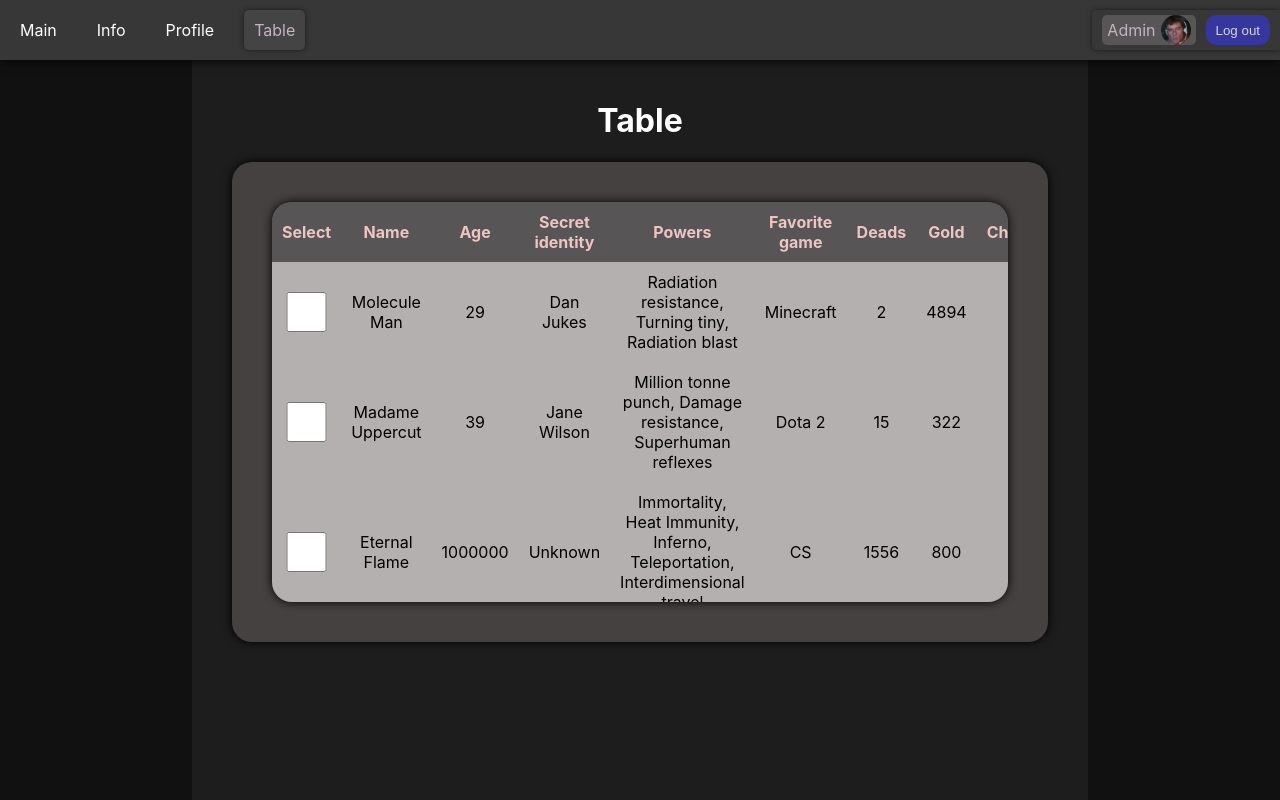
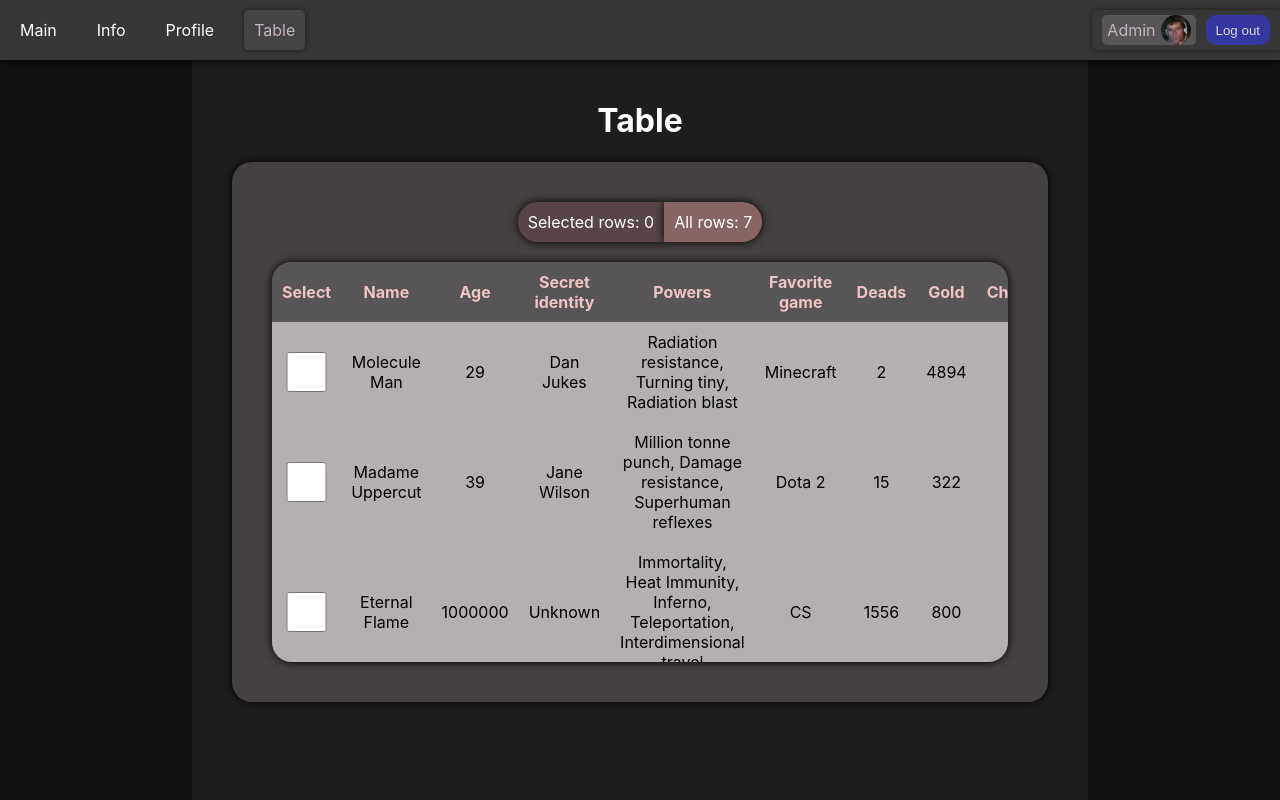
Before and after one commit to bynikitachel/test-app, a React (Create React App) app: page /table in a window 1280 px wide. Built offline with nearby package versions, Linux system fonts and the light colour scheme; sample sign-in values are in the browser's storage.

Commit message:
added table status bar

```diff
--- a/src/pages/TablePage/TableRow/index.js
+++ b/src/pages/TablePage/TableRow/index.js
@@ -1,11 +1,12 @@
 import { useState } from 'react';
 import TableCell from './TableCell';
 
-const TableRow = ({ member }) => {
+const TableRow = ({ member, changeCounterFunc }) => {
 
     const [isActiveRow, setIsActiveRow] = useState(false);
 
     const toggleRow = () => {
+        changeCounterFunc(!isActiveRow);
         setIsActiveRow(!isActiveRow);
     };
 
--- a/src/pages/TablePage/index.js
+++ b/src/pages/TablePage/index.js
@@ -1,5 +1,5 @@
 import { useNavigate } from 'react-router-dom';
-import { useEffect } from 'react';
+import { useEffect, useState } from 'react';
 import TableRow from './TableRow';
 import superHeroes from '../../JSON/superHeroes.json';
 import './index.css';
@@ -7,6 +7,8 @@ import './index.css';
 const TablePage = ({ isAdmin }) => {
 
     const navigate = useNavigate();
+    const [counter, setCounter] = useState(0);
+    const allRows = superHeroes.members.length;
 
     useEffect(() => {
         if (!isAdmin) {
@@ -14,8 +16,12 @@ const TablePage = ({ isAdmin }) => {
         }
     }, [isAdmin, navigate]);
 
+    const changeCounterFunc = (changeCounter) => {
+        const newCounter = changeCounter ? counter + 1 : counter - 1;
+        setCounter(newCounter);
+    }
+
     const newTableHead = (key) => {
-
         let index = 0;
         let newKey;
 
@@ -49,6 +55,7 @@ const TablePage = ({ isAdmin }) => {
     const getTableRows = () => {
         return superHeroes.members.map((member, i) => (
             <TableRow
+                changeCounterFunc={changeCounterFunc}
                 key={i}
                 member={member}
             />
@@ -62,6 +69,10 @@ const TablePage = ({ isAdmin }) => {
         <div>
             <h1>Table</h1>
             <div className='container-table'>
+                <div className='container-info'>
+                    <div>Selected rows: {counter}</div>
+                    <div>All rows: {allRows}</div>
+                </div>
                 <table>
                     <thead>
                         <tr className='table-head'>
```
